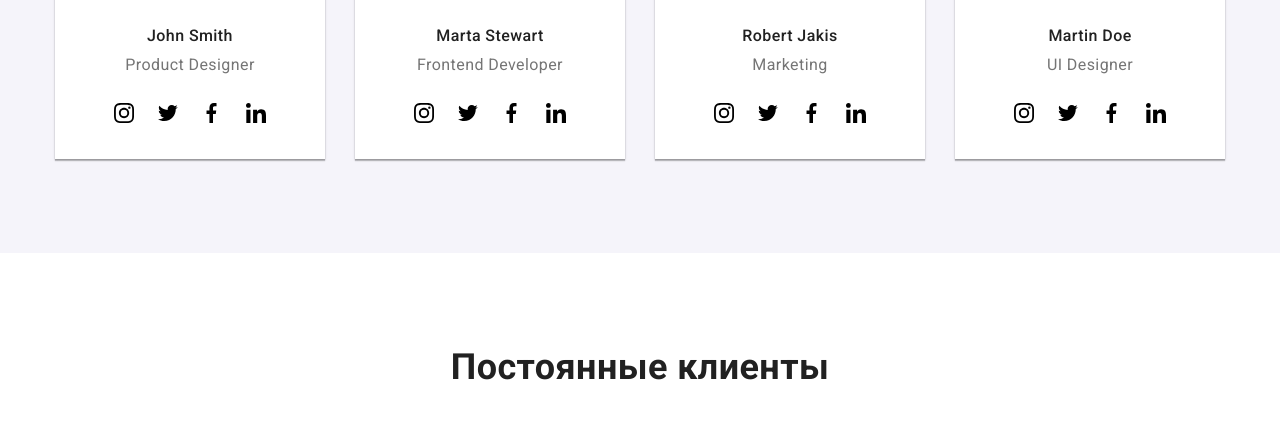
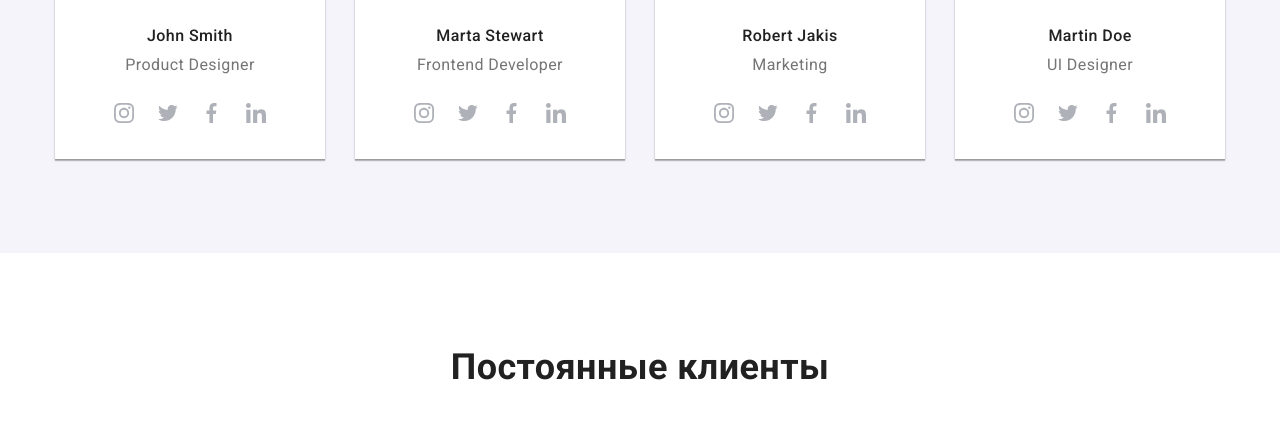
Before and after one commit to Oksana-Repchak/goit-markup-hw-06, a plain HTML site: page index.html in a window 1280 px wide. Shown: the part 2138-2573 px from the top of the page. Drawn offline with nearby package versions, Linux system fonts and the light colour scheme.

Commit message:
soc-icon

```diff
--- a/css/styles.css
+++ b/css/styles.css
@@ -359,6 +359,9 @@ img {
   color: var(--background-text-white);
   background-color: var(--accent-color);
 }
+.soc-icon {
+  fill: currentColor;
+}
 
 /* Client */
 .client {
```
